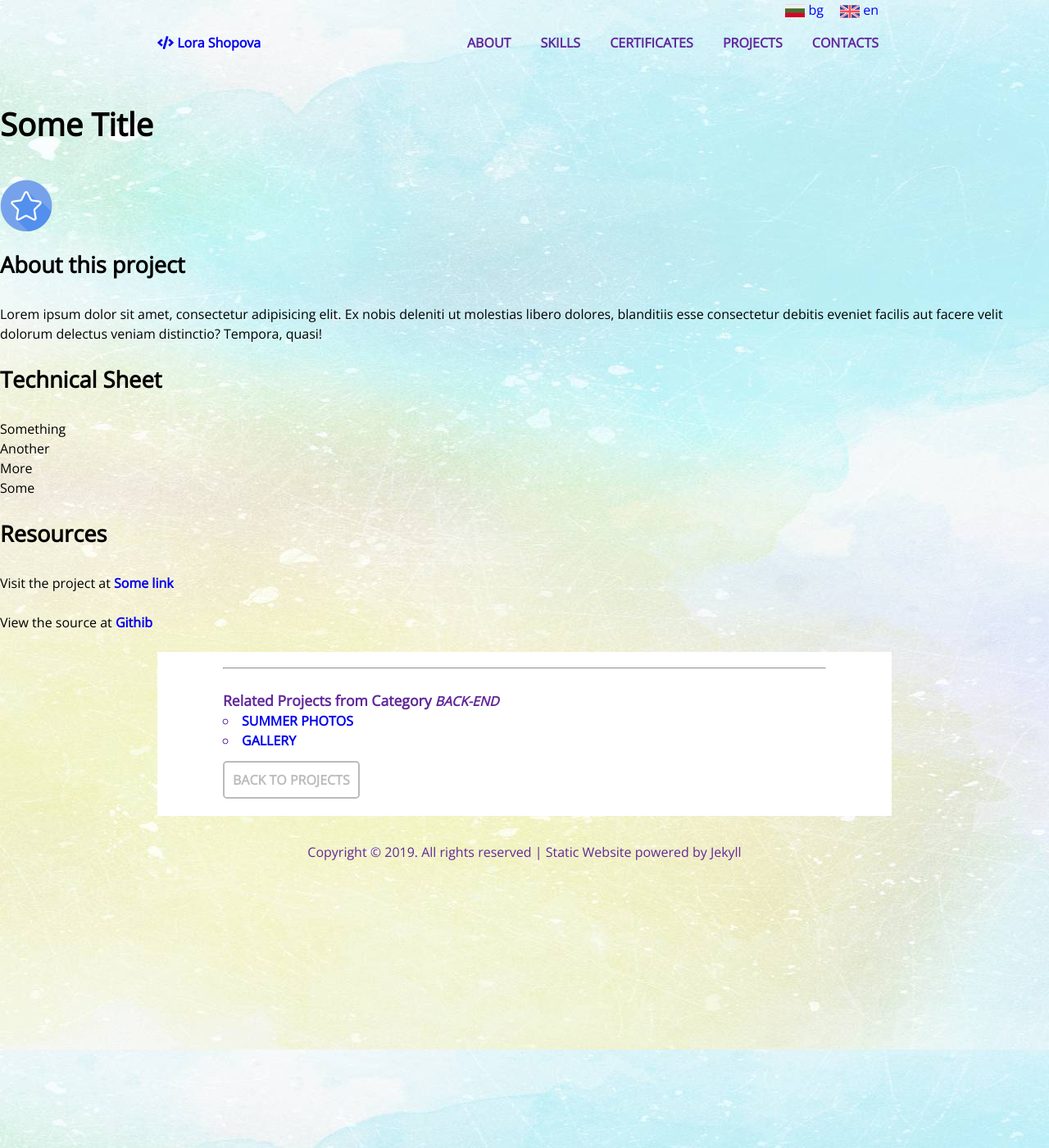
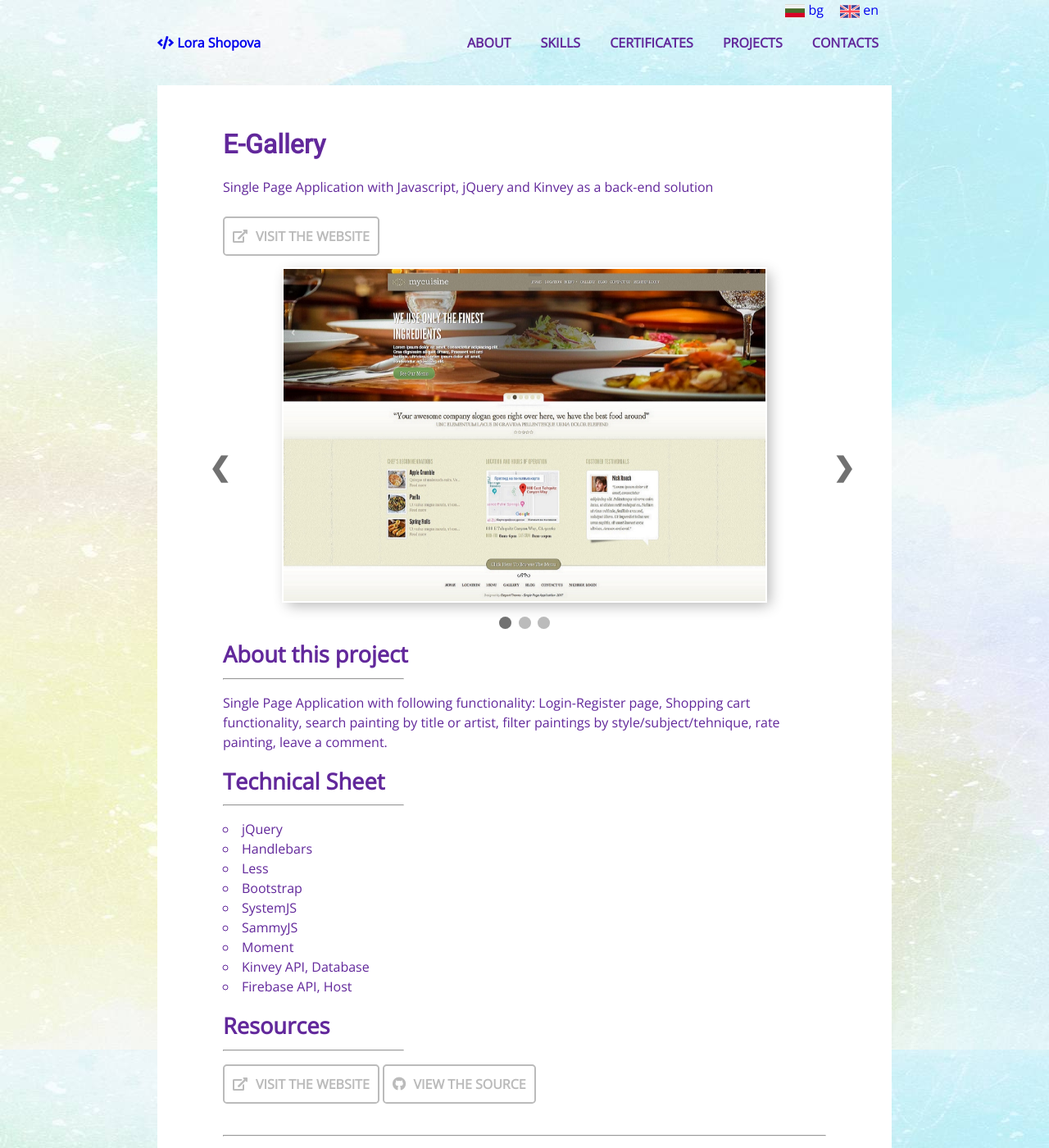
Before and after one commit to LoraMS/lorams.github.io, a Jekyll site: the page built from _posts/2020-01-16-gallery.html, in a window 1280 px wide and 1400 px high. Shown: the whole window at 82% size. Built offline with Jekyll 4.4.1, drawn with Linux system fonts in a browser that asks for light colours; some of the changed text lies outside the part shown.

Commit message:
new posts added

```diff
--- a/_posts/2020-01-15-mycuisine.html
+++ b/_posts/2020-01-15-mycuisine.html
@@ -12,7 +12,7 @@ group: front-end
 <main>
     <div class="project-info">
         <h2>My Cuisine</h2>
-        <p>Single-page application design and implement from the given design in PSD</p>
+        <p>Single Page Application design and implement from the given design in PSD</p>
         <a href="https://cuisine-5d637.firebaseapp.com/#/home" target="_blank" rel="noopener noreferrer"><i class="fas fa-external-link-alt"></i>Visit the Website</a>
         {% assign image1="MyCuisine.jpg" %}
         {% assign image2="MyCuisine-menu.png" %}
@@ -20,7 +20,7 @@ group: front-end
         {% include slider.html %}
         <h3>About this project</h3>
         <hr>
-        <p>Single-page application sliced from the given design (PSD Design folder), without using any full-featured js framework/library. Implemented responsive design look good on most used resolutions. Visitors easy can learn restaurant's address and contact info from location page. The menu page give information about the list of products separated by categories. Blog and gallery pages can help them to choose what to order.</p>
+        <p>Single Page Application sliced from the given design (PSD Design folder), without using any full-featured js framework/library. Implemented responsive design look good on most used resolutions. Visitors easy can learn restaurant's address and contact info from location page. The menu page give information about the list of products separated by categories. Blog and gallery pages can help them to choose what to order.</p>
         <h3>Technical Sheet</h3>
         <hr>
         <ul>
--- a/_posts/2020-01-16-gallery.html
+++ b/_posts/2020-01-16-gallery.html
@@ -3,24 +3,40 @@ layout: post
 title:  gallery
 date:   2020-01-16 18:14:51 +0200
 categories: projects
-permalink: /:categories/:title
+permalink: /:categories/gallery
 lang: en
 ref: gallery
-group: back-end
+group: front-end
 ---
 
-<h1>Some Title</h1>
-<!-- carousel -->
-<img src="./../assets/images/star.png" alt="project-image">
-<h3>About this project</h3>
-<p>Lorem ipsum dolor sit amet, consectetur adipisicing elit. Ex nobis deleniti ut molestias libero dolores, blanditiis esse consectetur debitis eveniet facilis aut facere velit dolorum delectus veniam distinctio? Tempora, quasi!</p>
-<h3>Technical Sheet</h3>
-<ul>
-    <li>Something</li>
-    <li>Another</li>
-    <li>More</li>
-    <li>Some</li>
-</ul>
-<h3>Resources</h3>
-<p>Visit the project at <a href="#">Some link</a></p>
-<p>View the source at <a href="#">Githib</a></p>
+<main>
+    <div class="project-info">
+        <h2>E-Gallery</h2>
+        <p>Single Page Application with Javascript, jQuery and Kinvey as a back-end solution</p>
+        <a href="#" target="_blank" rel="noopener noreferrer"><i class="fas fa-external-link-alt"></i>Visit the Website</a>
+        {% assign image1="MyCuisine.jpg" %}
+        {% assign image2="MyCuisine.jpg" %}
+        {% assign image3="MyCuisine.jpg" %}
+        {% include slider.html %}
+        <h3>About this project</h3>
+        <hr>
+        <p>Single Page Application with following functionality: Login-Register page, Shopping cart functionality, search painting by title or artist, filter paintings by style/subject/tehnique, rate painting, leave a comment.</p>
+        <h3>Technical Sheet</h3>
+        <hr>
+        <ul>
+            <li>jQuery</li>
+            <li>Handlebars</li>
+            <li>Less</li>
+            <li>Bootstrap</li>
+            <li>SystemJS</li>
+            <li>SammyJS</li>
+            <li>Moment</li>
+            <li>Kinvey API, Database</li>
+            <li>Firebase API, Host</li>
+        </ul>
+        <h3>Resources</h3>
+        <hr>
+        <a href="#" target="_blank" rel="noopener noreferrer"><i class="fas fa-external-link-alt"></i>Visit the Website</a>
+        <a href="#" target="_blank" rel="noopener noreferrer"><i class="fab fa-github"></i>View the source</a>
+    </div>
+</main>
--- a/_posts/2020-01-26-healthylifestyle.html
+++ b/_posts/2020-01-26-healthylifestyle.html
@@ -21,7 +21,7 @@ group: front-end
         {% include slider.html %}
         <h3>About this project</h3>
         <hr>
-        <p>Healthy Lifestyle is a site full of various healthy advices, recipes, trainings and activities. The application can be used from both non-registered users and registered users, but with different access rights. The public part is visible without authentication. Registered users have personal area in the web application accessible after successful login.</p>
+        <p>Healthy Lifestyle is a Single Page Application created with Angular. It is a site full of various healthy advices, recipes, trainings and activities. The application can be used from both non-registered users and registered users, but with different access rights. The public part is visible without authentication. Registered users have personal area in the web application accessible after successful login.</p>
         <h3>Technical Sheet</h3>
         <hr>
         <ul>
```
Also changed, not shown: _data/projects.yml (+14 -14 lines), _posts/2020-01-27-healthyrecipes.html (added, +40 -0 lines), _posts/2020-01-27-kidscorner.html (added, +37 -0 lines), _posts/2020-01-27-kindergarten.html (added, +39 -0 lines), _posts/2020-01-27-portfolio.html (added, +37 -0 lines).
